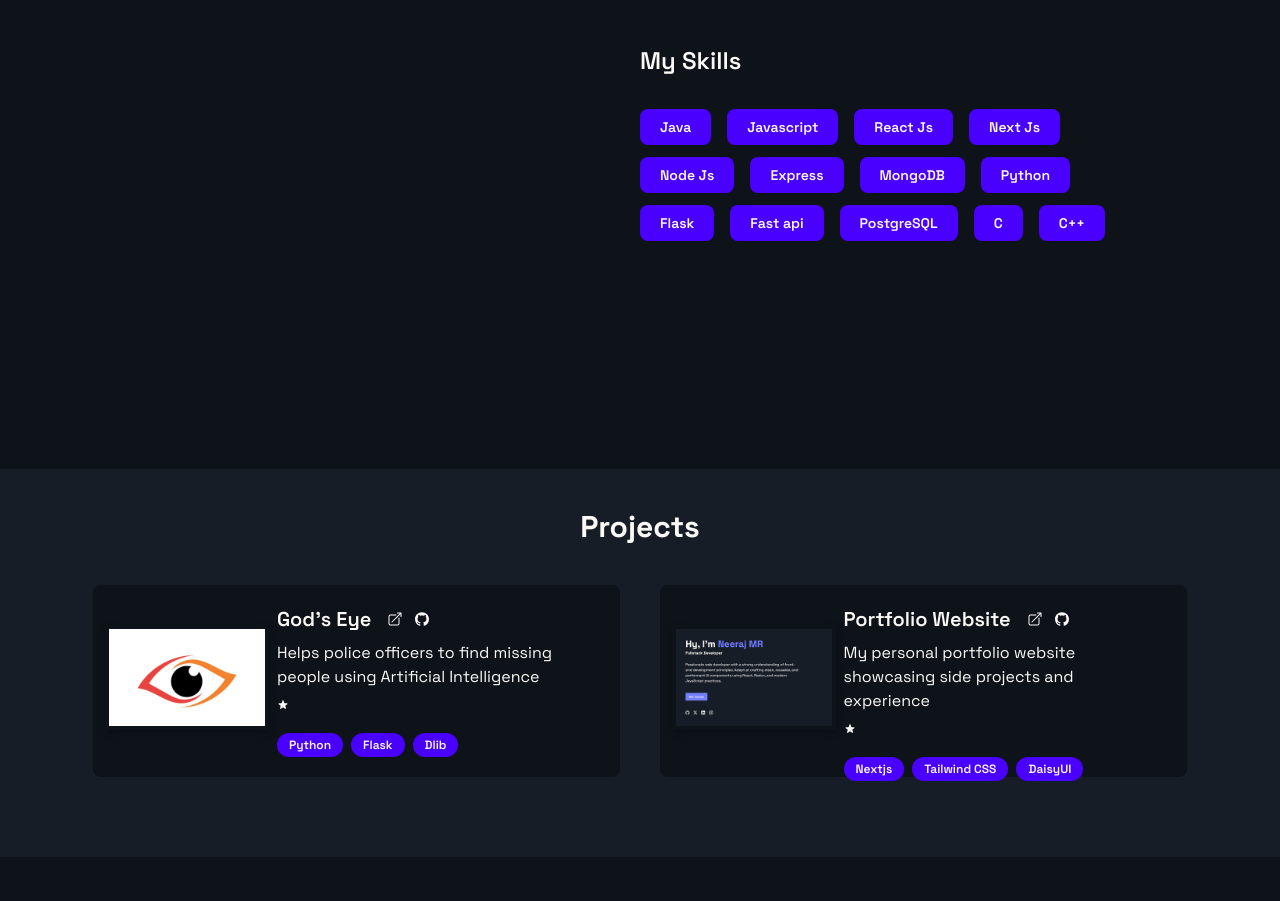
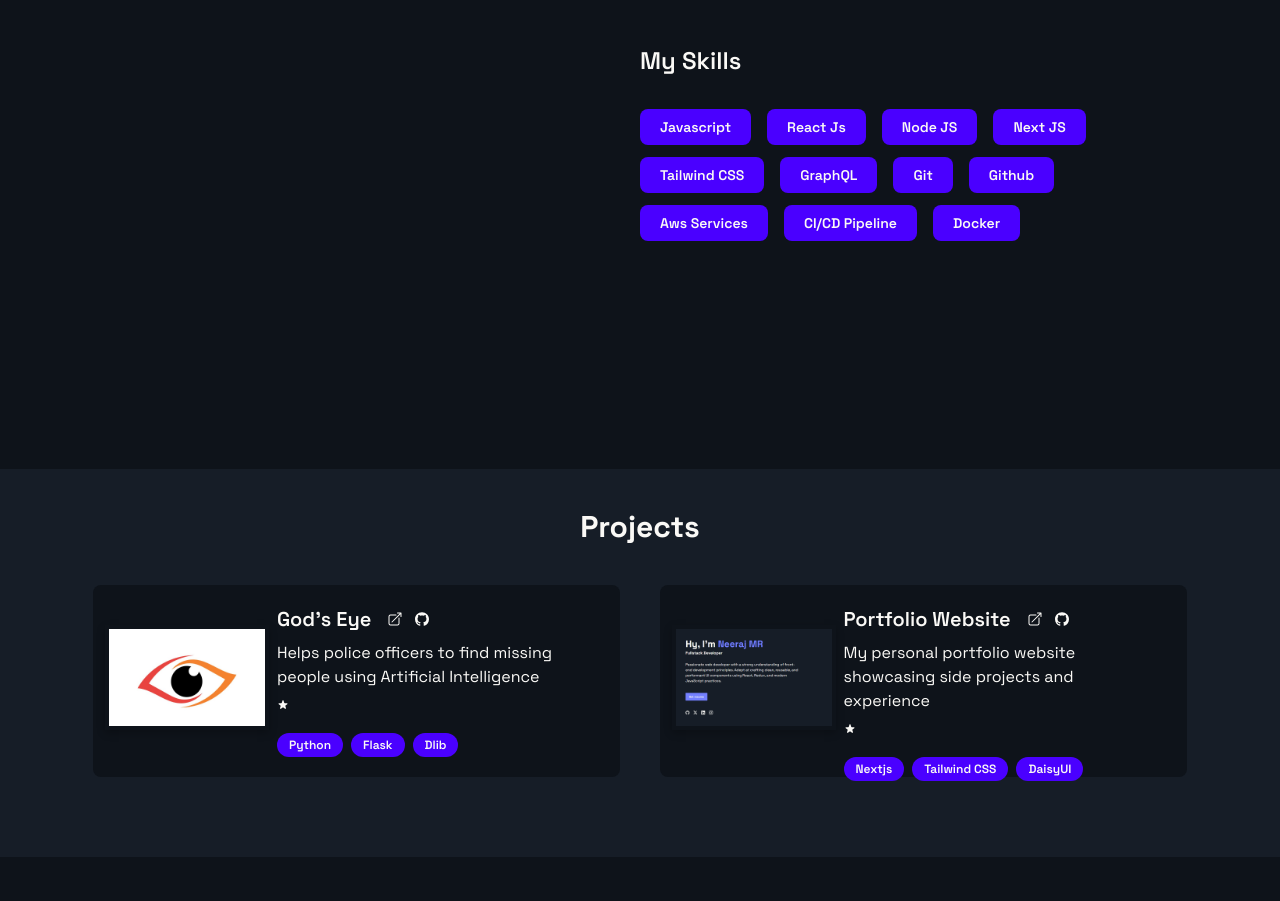
Before and after one commit to neerajram30/porfolio-website, a Next.js app: page / in a window 1280 px wide. Shown: the part 871-1772 px from the top of the page. Built offline with nearby package versions, Linux system fonts and the light colour scheme; no server answers.

Commit message:
enh: #add more skills

```diff
--- a/src/components/Tools/Tools.js
+++ b/src/components/Tools/Tools.js
@@ -10,19 +10,17 @@ function Tools() {
   const animation = useAnimation();
   const currentlyLearningAnimation = useAnimation();
   const tools = [
-    "Java",
     "Javascript",
     "React Js",
-    "Next Js",
-    "Node Js",
-    "Express",
-    "MongoDB",
-    "Python",
-    "Flask",
-    "Fast api",
-    "PostgreSQL",
-    "C",
-    "C++",
+    "Node JS",
+    "Next JS",
+    "Tailwind CSS",
+    "GraphQL",
+    "Git",
+    "Github",
+    "Aws Services",
+    "CI/CD Pipeline",
+    "Docker",
   ];
 
   useEffect(() => {
```
